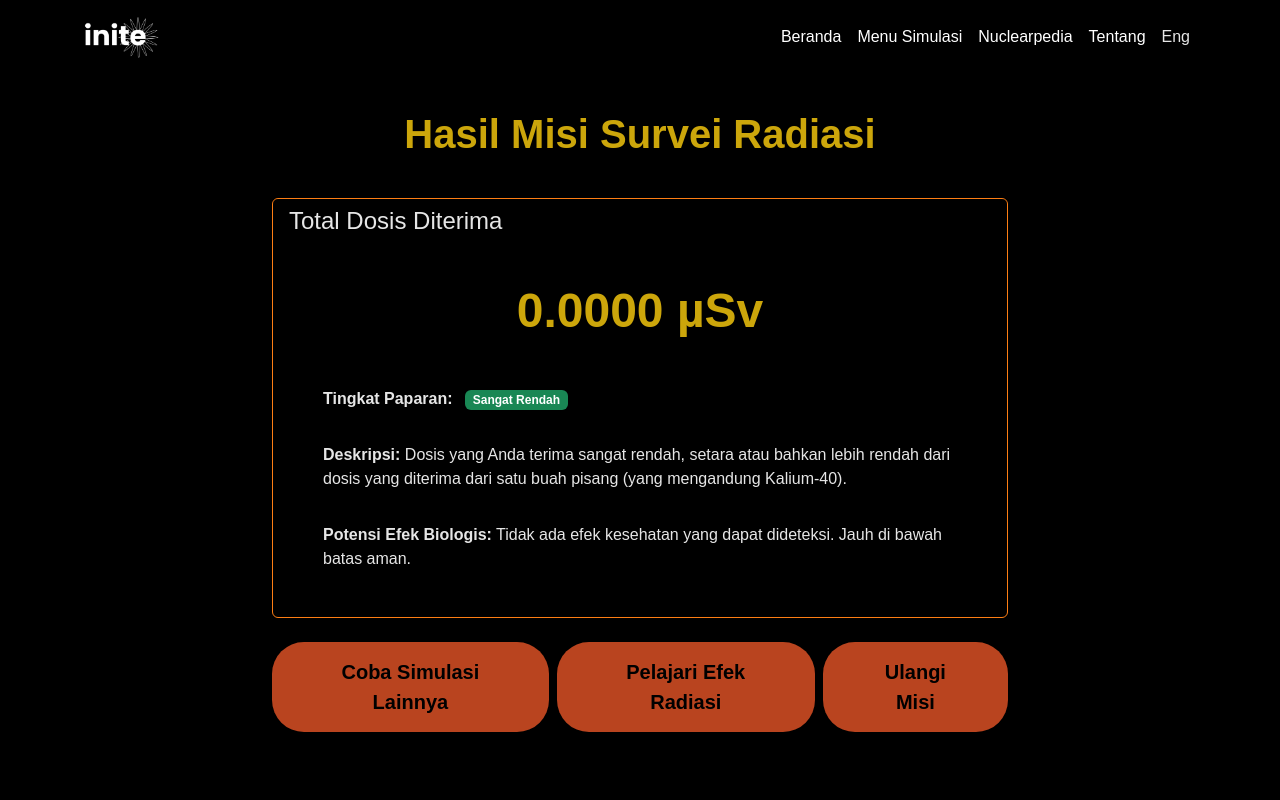
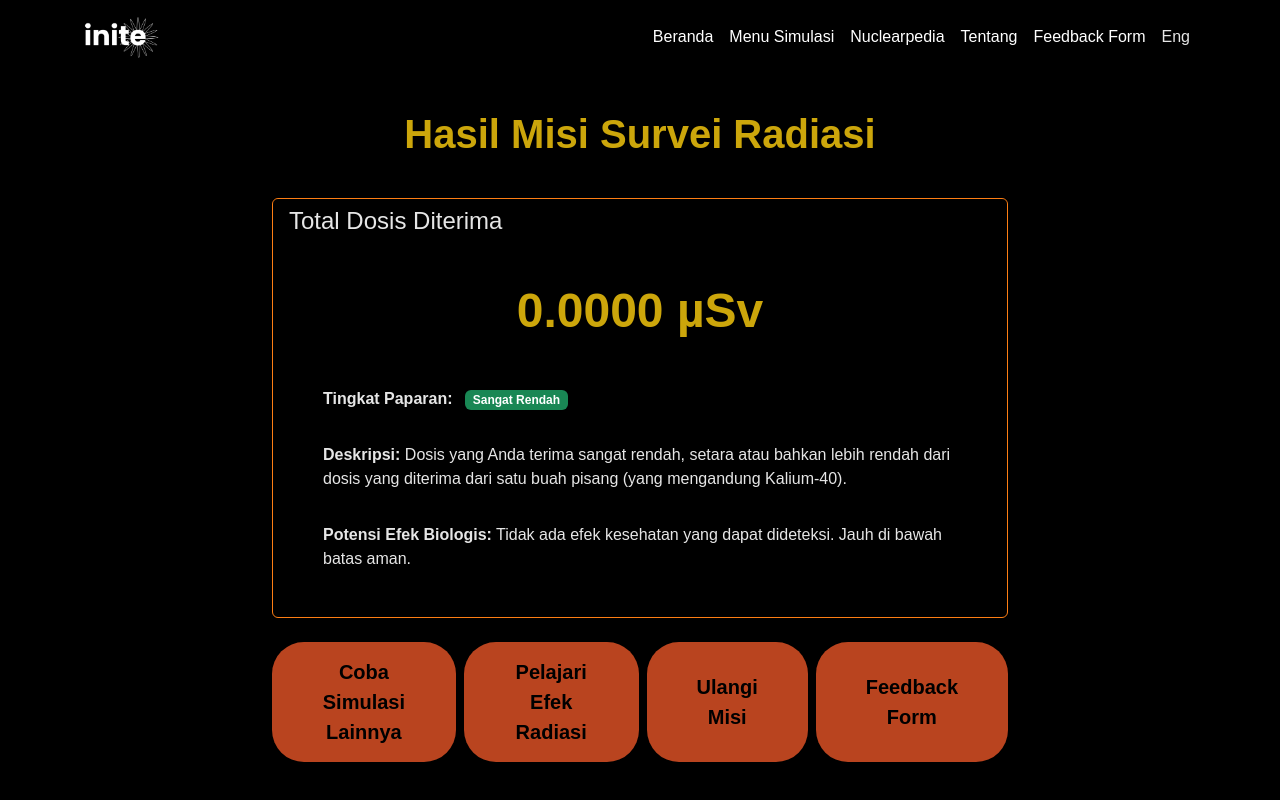
Before and after one commit to Sanssin/Inite, a React (Create React App) app: page /hasil-simulasi in a window 1280 px wide. Shown: the top 800 px of the page. Built offline with nearby package versions, Linux system fonts and the light colour scheme; no server answers.

Commit message:
feat: add feedback form link to results page and navbar

```diff
--- a/src/body/HasilSimulasi.jsx
+++ b/src/body/HasilSimulasi.jsx
@@ -119,6 +119,14 @@ const HasilSimulasi = () => {
                 >
                   {t('simulation:results.repeatMission')}
                 </button>
+                <button
+                  type="button"
+                  className="btn1 rounded-5"
+                  style={{ padding: "15px 30px" }}
+                  onClick={() => window.open('https://forms.gle/EzqpkYuWyrkz2iFZ8', '_blank')}
+                >
+                  {t('simulation:results.feedback', 'Feedback Form')}
+                </button>
               </div>
             </Col>
           </Row>
--- a/src/components/Navbar.jsx
+++ b/src/components/Navbar.jsx
@@ -110,6 +110,15 @@ export const NavbarComp = () => {
             >
               {t('nav.about')}
             </NavLink>
+            <a
+              className="nav-link"
+              href="https://forms.gle/EzqpkYuWyrkz2iFZ8"
+              target="_blank"
+              rel="noopener noreferrer"
+              onClick={handleNavLinkClick}
+            >
+              {t('nav.feedback', 'Feedback Form')}
+            </a>
             <LanguageSwitcher onLanguageChange={handleNavLinkClick} />
           </Nav>
         </Navbar.Collapse>
```
